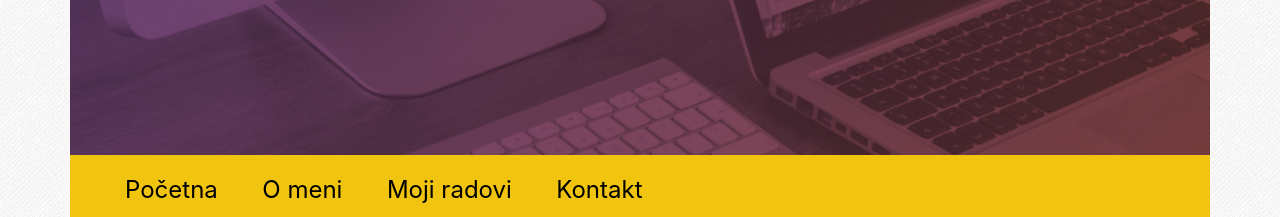
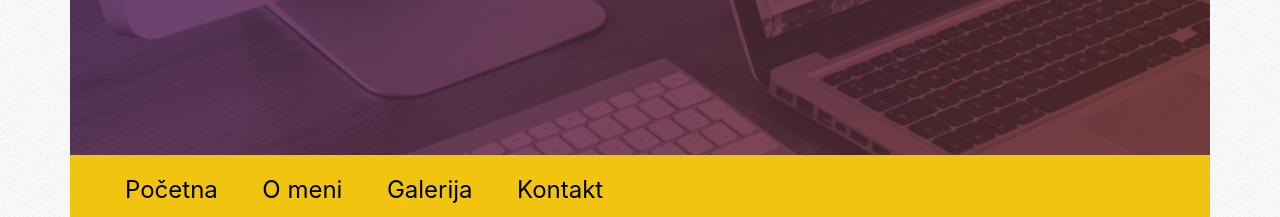
Before and after one commit to petarbegovic6/mojweb, a plain HTML site: page o_meni.html in a window 1280 px wide. Shown: the part 245-462 px from the top of the page. Drawn offline with Linux system fonts and the light colour scheme.

Commit message:
Update o_meni.html

```diff
--- a/o_meni.html
+++ b/o_meni.html
@@ -30,7 +30,7 @@
 					<ul class="main-menu">
 						<li><a href="index.html">Početna</a></li>
 						<li><a href="o_meni.html">O meni</a></li>
-						<li><a href="moji_radovi.html">Moji radovi</a></li>
+						<li><a href="moji_radovi.html">Galerija</a></li>
 						<li><a href="kontakt.html">Kontakt</a></li>
 					</ul>
 				</div>
```
